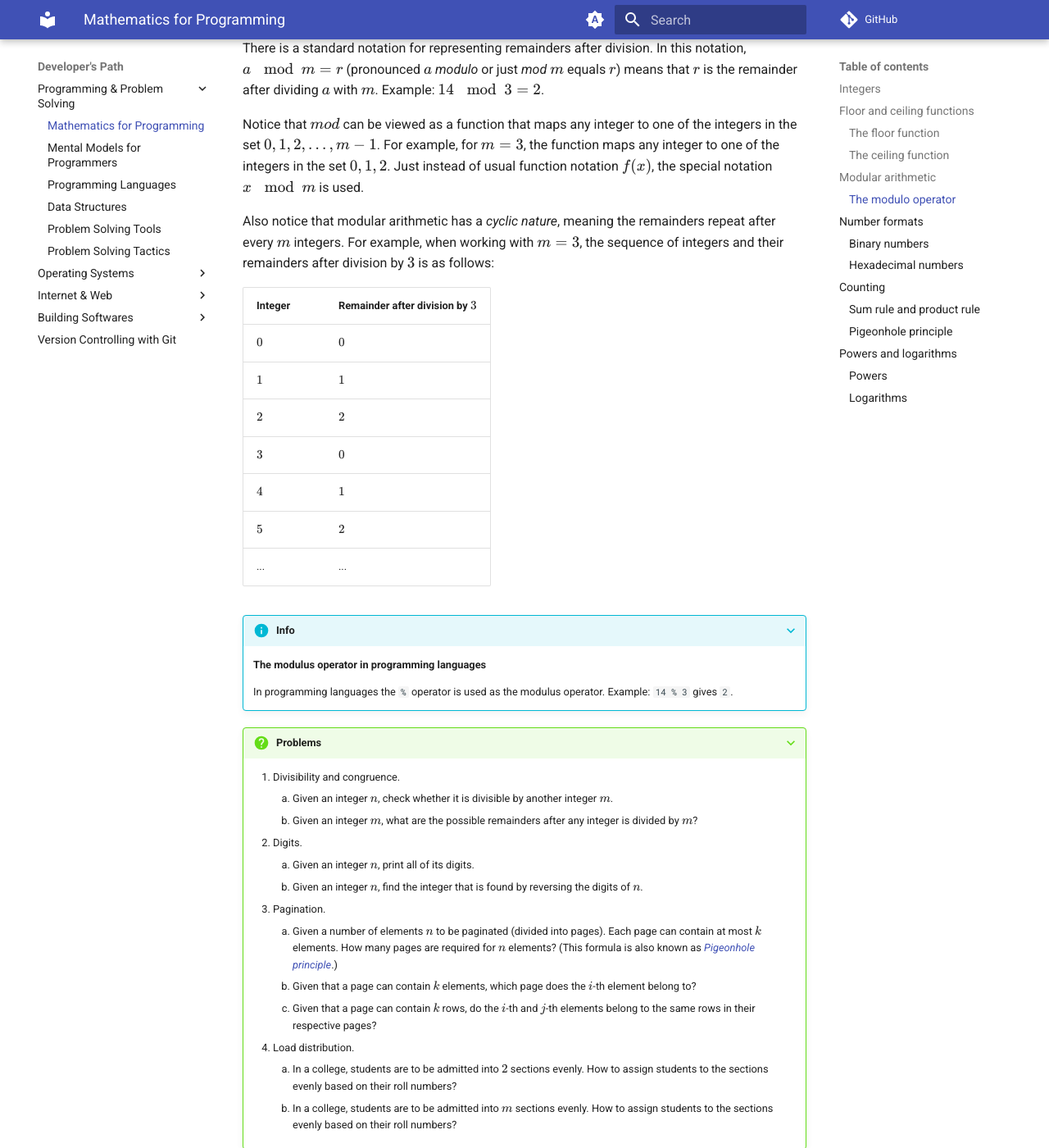
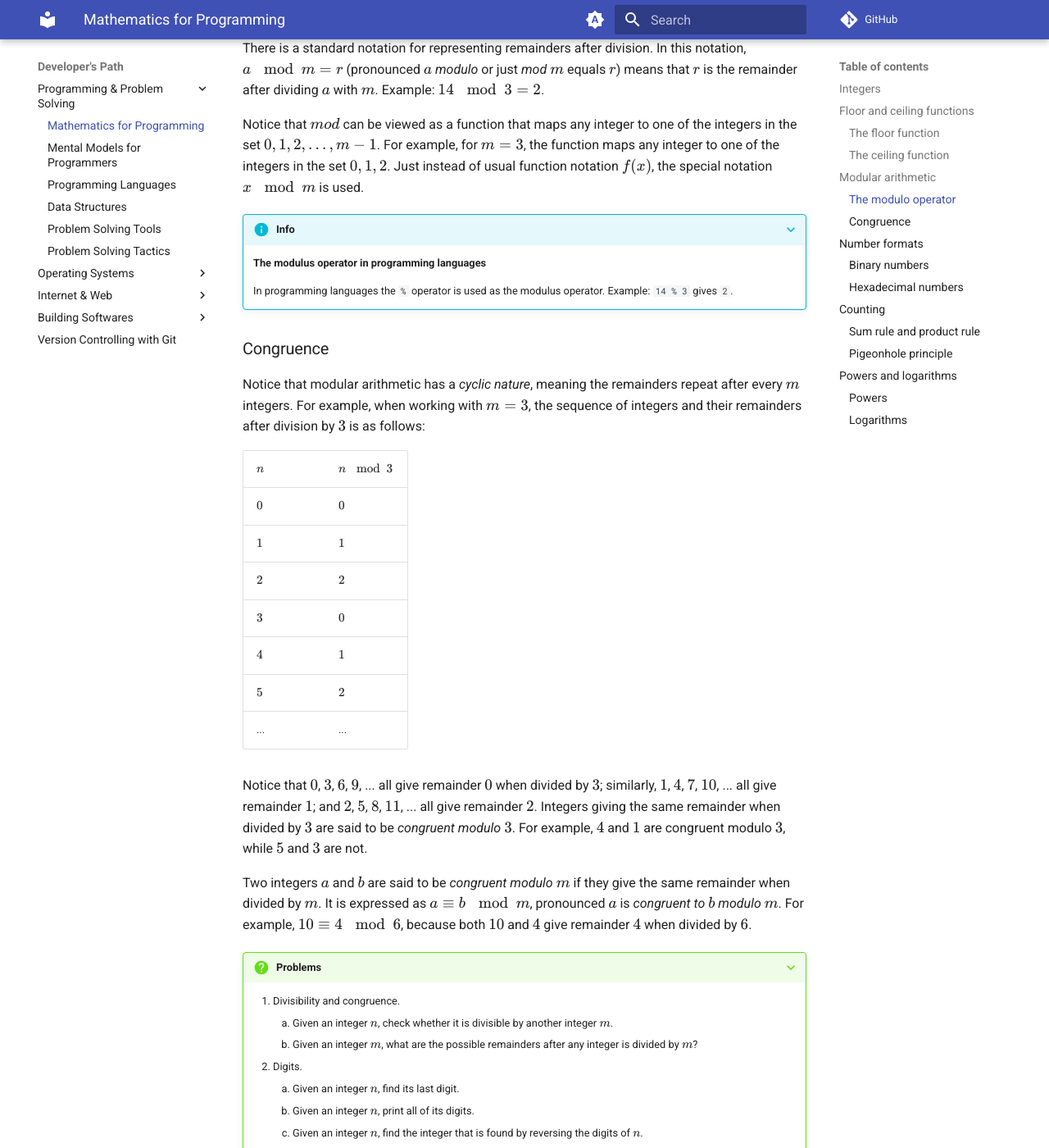
Before and after one commit to gharials/dev-path, an MkDocs documentation site: the page built from docs/programming/math-prog.md, in a window 1280 px wide and 1400 px high, scrolled down 2048 px. Shown: the whole window at 82% size. Built offline with MkDocs 1.6.1 and Material for MkDocs 9.7.7, drawn with Linux system fonts in a browser that asks for light colours; comment, search, counter and statistics services are not loaded; some of the changed text lies outside the part shown.

Commit message:
'math-prog': congruence section and copy edit.

```diff
--- a/docs/programming/math-prog.md
+++ b/docs/programming/math-prog.md
@@ -61,34 +61,41 @@ There is a standard notation for representing remainders after division. In this
 
 Notice that ${mod}$ can be viewed as a function that maps any integer to one of the integers in the set $0, 1, 2, ... , m-1$. For example, for $m = 3$, the function maps any integer to one of the integers in the set $0, 1, 2$. Just instead of usual function notation $f(x)$, the special notation $x \mod m$ is used.
 
-Also notice that modular arithmetic has a _cyclic nature_, meaning the remainders repeat after every $m$ integers. For example, when working with $m = 3$, the sequence of integers and their remainders after division by $3$ is as follows:
-
-| Integer | Remainder after division by $3$ |
-|---------|---------------------------------|
-| $0$     | $0$                             |
-| $1$     | $1$                             |
-| $2$     | $2$                             |
-| $3$     | $0$                             |
-| $4$     | $1$                             |
-| $5$     | $2$                             |
-| ...     | ...                             |
-
 ???+ info
     **The modulus operator in programming languages**
 
     In programming languages the `%` operator is used as the modulus operator. Example: `14 % 3` gives `2`.
+
+### Congruence
+
+Notice that modular arithmetic has a _cyclic nature_, meaning the remainders repeat after every $m$ integers. For example, when working with $m = 3$, the sequence of integers and their remainders after division by $3$ is as follows:
+
+| $n$     | $n \mod 3$ |
+|---------|------------|
+| $0$     | $0$        |
+| $1$     | $1$        |
+| $2$     | $2$        |
+| $3$     | $0$        |
+| $4$     | $1$        |
+| $5$     | $2$        |
+| ...     | ...        |
+
+Notice that $0$, $3$, $6$, $9$, ... all give remainder $0$ when divided by $3$; similarly, $1$, $4$, $7$, $10$, ... all give remainder $1$; and $2$, $5$, $8$, $11$, ... all give remainder $2$. Integers giving the same remainder when divided by $3$ are said to be _congruent modulo_ $3$. For example, $4$ and $1$ are congruent modulo $3$, while $5$ and $3$ are not.
+
+Two integers $a$ and $b$ are said to be _congruent modulo_ $m$ if they give the same remainder when divided by $m$. It is expressed as $a \equiv b \mod m$, pronounced $a$ is _congruent to_ $b$ _modulo_ $m$. For example, $10 \equiv 4 \mod 6$, because both $10$ and $4$ give remainder $4$ when divided by $6$.
 
 ???+ question "Problems"
     1. Divisibility and congruence.
         1. Given an integer $n$, check whether it is divisible by another integer $m$.
         2. Given an integer $m$, what are the possible remainders after any integer is divided by $m$?
     2. Digits.
+        1. Given an integer $n$, find its last digit.
         1. Given an integer $n$, print all of its digits.
         2. Given an integer $n$, find the integer that is found by reversing the digits of $n$.
     3. Pagination.
         1. Given a number of elements $n$ to be paginated (divided into pages). Each page can contain at most $k$ elements. How many pages are required for $n$ elements? (This formula is also known as [_Pigeonhole principle_](#pigeonhole-principle).)
         2. Given that a page can contain $k$ elements, which page does the $i$-th element belong to?
-        3. Given that a page can contain $k$ rows, do the $i$-th and $j$-th elements belong to the same rows in their respective pages?
+        3. Given that a page can contain $k$ rows, the $i$-th and $j$-th elements belong to different pages. Do they belong to the same rows in their respective pages?
     4. Load distribution.
         1. In a college, students are to be admitted into $2$ sections evenly. How to assign students to the sections evenly based on their roll numbers?
         2. In a college, students are to be admitted into $m$ sections evenly. How to assign students to the sections evenly based on their roll numbers?
@@ -120,6 +127,10 @@ Notice the following _two special cases_ of binary numbers: the number $2^n$ in
 | $2$ | $100$        | $11$              |
 | $3$ | $1000$       | $111$             |
 | $4$ | $10000$      | $1111$            |
+
+???+ question "Problems"
+    1. Given a binary number, find its last digit/bit.
+    2. Given a binary number, find all of its digits/bits.
 
 ### Hexadecimal numbers
 
```
Also changed, not shown: other parts of docs/programming/math-prog.md (+1 -1 lines).
